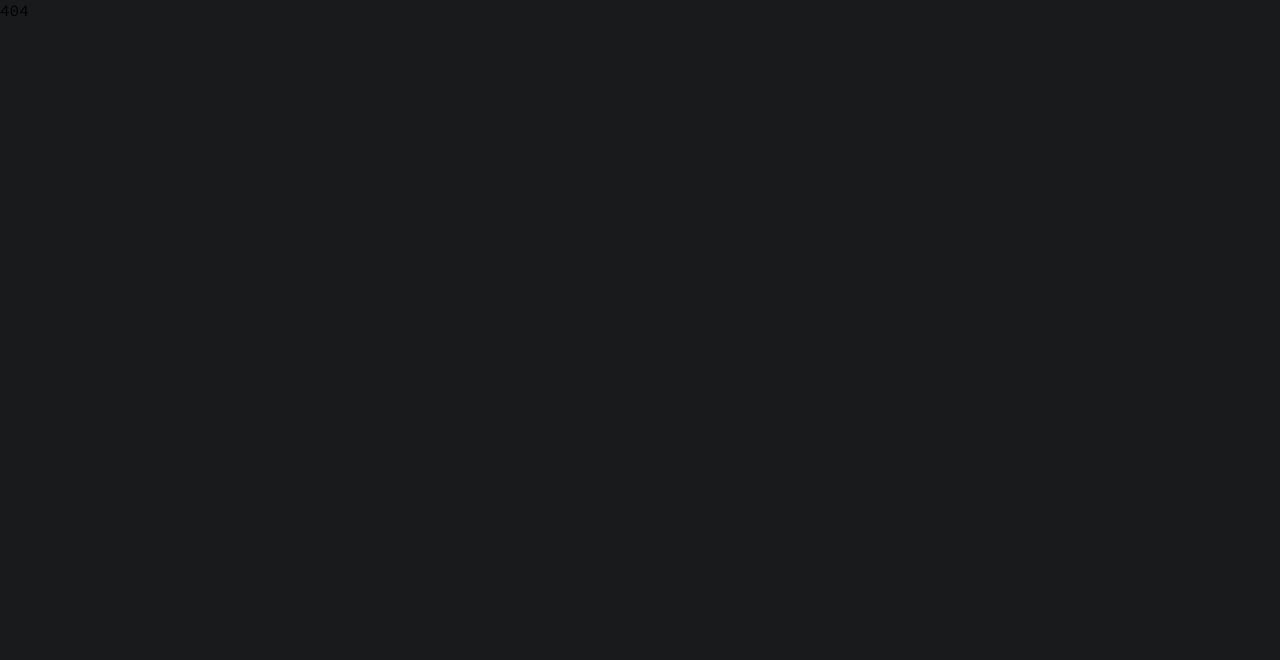
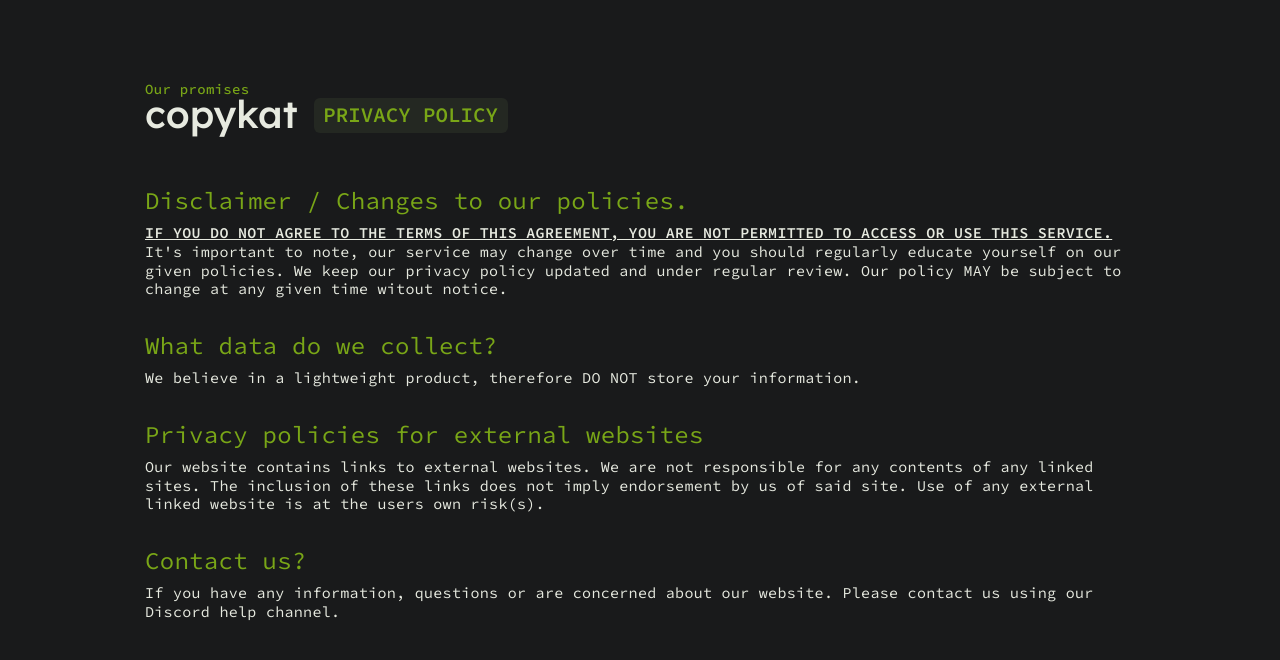
Before and after one commit to samsvk/valo_crosshairs_beta, a React (Create React App) app in the folder client/: page /terms-of-service in a window 1280 px wide. Shown: the top 660 px of the page. Built offline with nearby package versions, Linux system fonts and the light colour scheme.

Commit message:
routing for priv policy & terms

```diff
--- /dev/null
+++ b/client/src/Components/Routes/Terms.js
@@ -0,0 +1,50 @@
+export default () => {
+  return (
+    <div className="information">
+      <header className="information__header">
+        <main>
+          <h1>copykat</h1>
+          <p>Our promises</p>
+        </main>
+        <h1 className="important__title">PRIVACY POLICY</h1>
+      </header>
+      <div className="information__data">
+        <h2>Disclaimer / Changes to our policies.</h2>
+        <p>
+          <span>
+            if you do not agree to the terms of this agreement, you are not
+            permitted to access or use this service.
+          </span>{" "}
+          It's important to note, our service may change over time and you
+          should regularly educate yourself on our given policies. We keep our
+          privacy policy updated and under regular review. Our policy MAY be
+          subject to change at any given time witout notice.{" "}
+        </p>
+      </div>
+      <div className="information__data">
+        <h2>What data do we collect?</h2>
+        <p>
+          We believe in a lightweight product, therefore DO NOT store your
+          information.
+        </p>
+      </div>
+      <div className="information__data">
+        <h2>Privacy policies for external websites</h2>
+        <p>
+          Our website contains links to external websites. We are not
+          responsible for any contents of any linked sites. The inclusion of
+          these links does not imply endorsement by us of said site. Use of any
+          external linked website is at the users own risk(s).
+        </p>
+      </div>
+
+      <div className="information__data">
+        <h2>Contact us?</h2>
+        <p>
+          If you have any information, questions or are concerned about our
+          website. Please contact us using our Discord help channel.
+        </p>
+      </div>
+    </div>
+  );
+};
--- a/client/src/Components/Socials.js
+++ b/client/src/Components/Socials.js
@@ -1,7 +1,8 @@
 import * as React from "react";
 import { SiDiscord } from "react-icons/si";
-import { RiMoneyDollarCircleFill, RiInformationFill } from "react-icons/ri";
+import { RiMoneyDollarCircleFill, RiFileFill } from "react-icons/ri";
 import { Link } from "react-router-dom";
+import { BiShieldQuarter } from "react-icons/bi";
 
 export default () => {
   const data = [
@@ -27,8 +28,14 @@
         ))}
         <Link to={"/privacy-policy"}>
           <li>
-            <RiInformationFill size={16} />
-            <span>Information</span>
+            <BiShieldQuarter size={16} />
+            <span>Privacy</span>
+          </li>
+        </Link>
+        <Link to={"/terms-of-service"}>
+          <li>
+            <RiFileFill size={16} />
+            <span>Terms</span>
           </li>
         </Link>
       </ul>
--- a/client/src/Utils/Routes.js
+++ b/client/src/Utils/Routes.js
@@ -1,9 +1,11 @@
 import Dashboard from "../Components/Routes/Dashboard";
 import Information from "../Components/Routes/Information";
+import Terms from "../Components/Routes/Terms";
 const Error = () => <div>404</div>;
 
 export default [
   { path: "/", name: "Dashboard", Component: Dashboard },
   { path: "/privacy-policy", name: "Information", Component: Information },
+  { path: "/terms-of-service", name: "Terms", Component: Terms },
   { path: "*", name: "", Component: Error },
 ];
--- a/client/src/app.scss
+++ b/client/src/app.scss
@@ -96,6 +96,7 @@
   }
   position: relative;
   border-radius: 4px;
+
   background: $sub-alt-color;
   border: 1px solid RGBA(0, 0, 0, 0.1);
   min-height: 185px;
@@ -149,7 +150,6 @@
     letter-spacing: 0.3px;
     color: $main-color;
     font-size: 12px;
-    // background: $brand-main-50;
     background: $main-color-50;
     border-radius: 4px;
     font-weight: 600;
@@ -253,7 +253,6 @@
     }
     &__bottom {
       flex: 1;
-      // background: green;
       width: 100%;
       max-height: 30px;
       display: flex;
```
